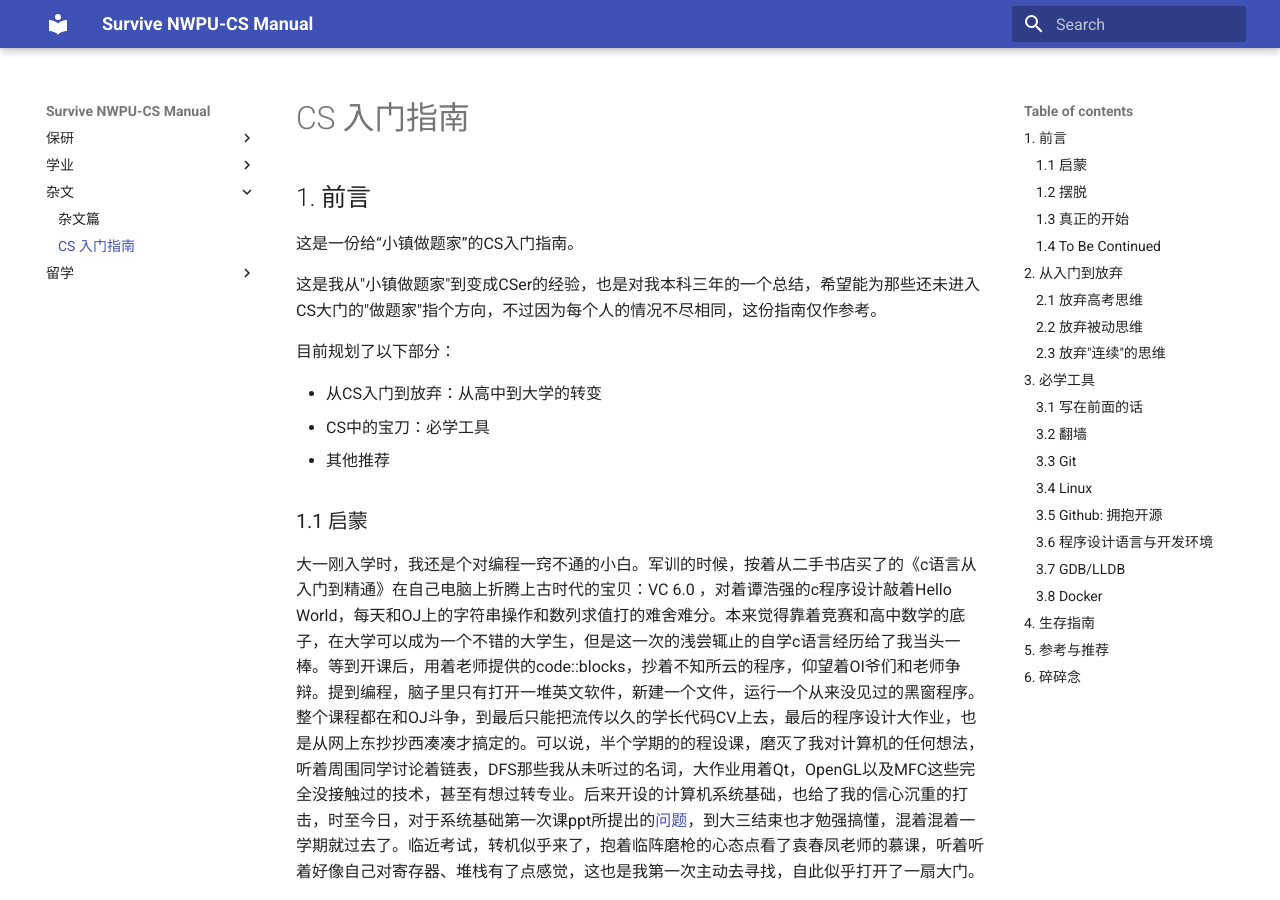
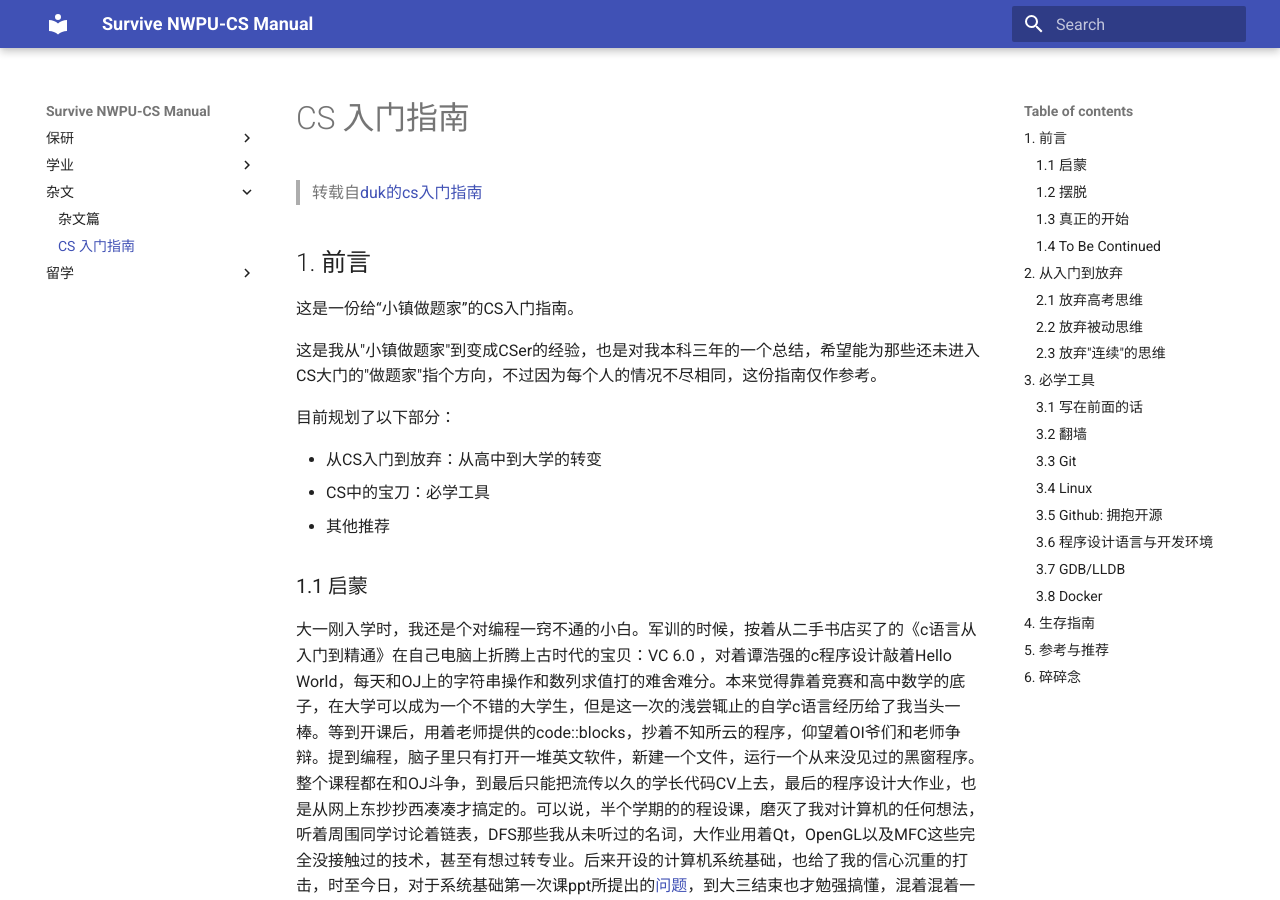
Before and after one commit to npu-cs/SurviveNWPU-CSManual, an MkDocs documentation site: the page built from docs/杂文/duk's_cs-intro.md, in a window 1280 px wide and 900 px high. Built offline with MkDocs 1.6.1 and Material for MkDocs 9.7.7, drawn with Linux system fonts in a browser that asks for light colours.

Commit message:
update duk's cs入门指南

```diff
--- a/docs/杂文/duk's_cs-intro.md
+++ b/docs/杂文/duk's_cs-intro.md
@@ -1,4 +1,6 @@
 # CS 入门指南
+
+> 转载自[duk的cs入门指南](https://als0-ran.github.io/cs-intro/)
 
 ## 1. 前言
 
```
